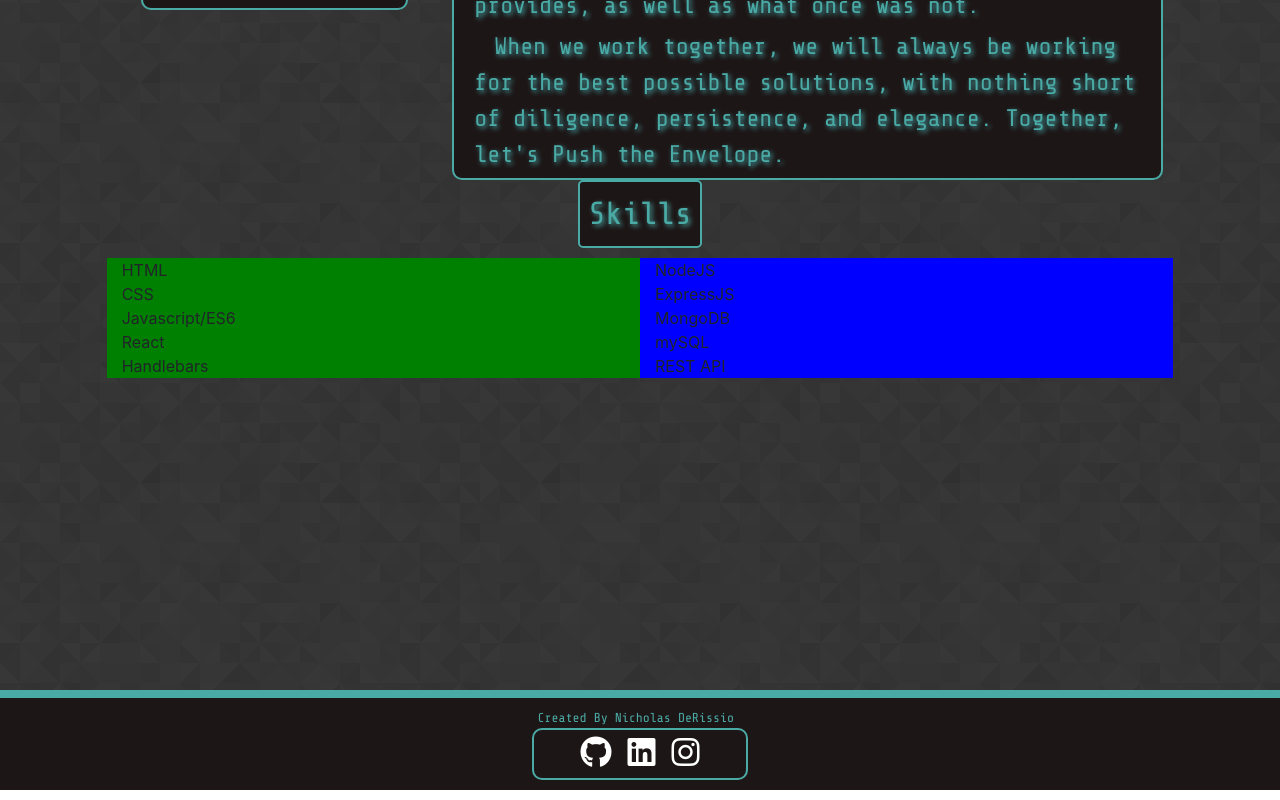
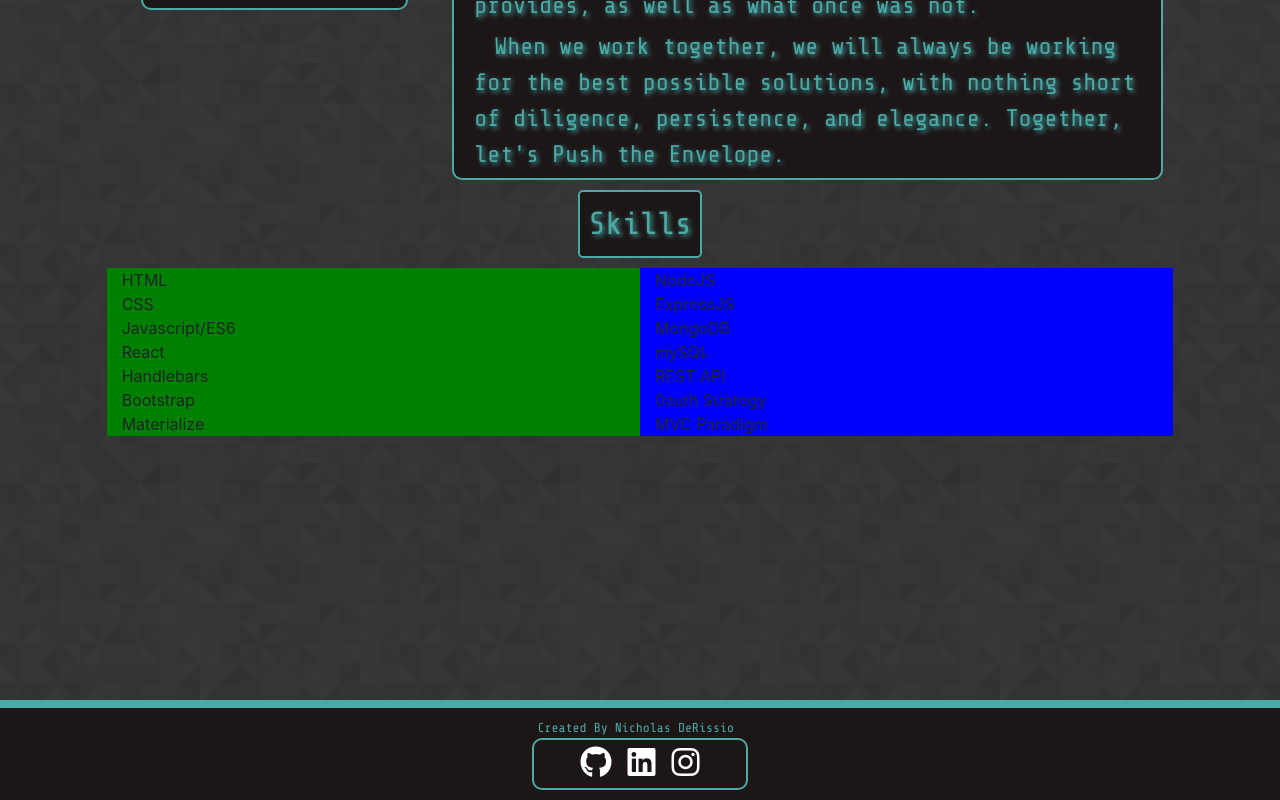
Before and after one commit to KantKontrol/React-Portfolio, a React (Create React App) app: page / in a window 1280 px wide. Shown: the part 937-1737 px from the top of the page. Built offline with nearby package versions, Linux system fonts and the light colour scheme.

Commit message:
added more skills to SkillsPane Prop

```diff
--- a/src/components/Home/index.js
+++ b/src/components/Home/index.js
@@ -60,7 +60,7 @@ function Home() {
 
                     </div>
                     <div className="col-lg-10">
-                        <SkillsPane skillOne={["HTML", "CSS", "Javascript/ES6", "React", "Handlebars"]} skillTwo={["NodeJS", "ExpressJS", "MongoDB", "mySQL", "REST API"]} />
+                        <SkillsPane skillOne={["HTML", "CSS", "Javascript/ES6", "React", "Handlebars", "Bootstrap", "Materialize"]} skillTwo={["NodeJS", "ExpressJS", "MongoDB", "mySQL", "REST API", "0auth Strategy", "MVC Paradigm"]} />
                     </div>
                     <div className="col-lg-1">
 
--- a/src/components/SkillsPane/index.css
+++ b/src/components/SkillsPane/index.css
@@ -1,3 +1,4 @@
 .skills-style {
+    margin-top: 10px;
     height: 500px;
 }
```
